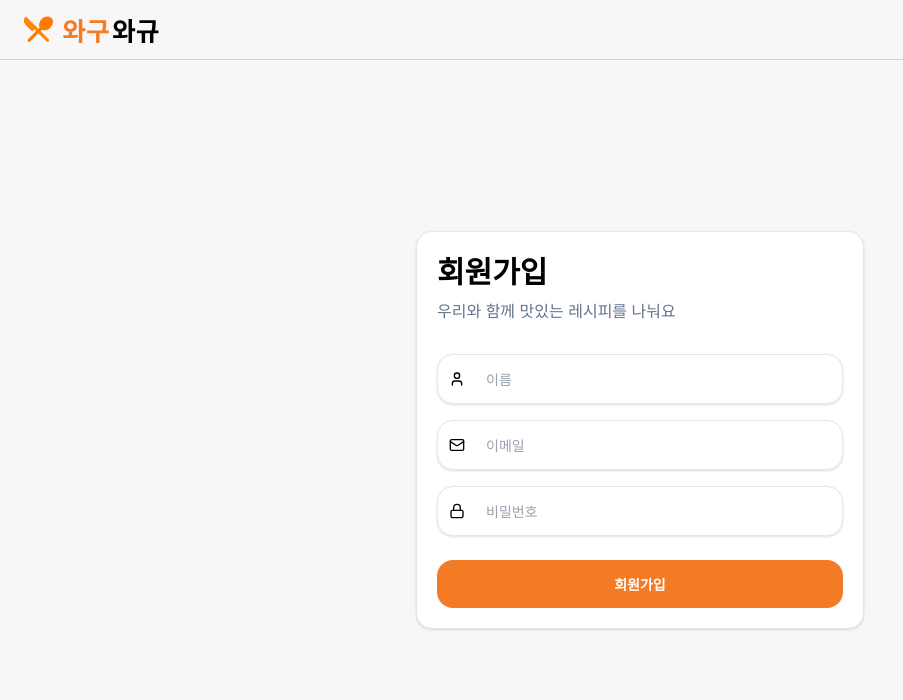
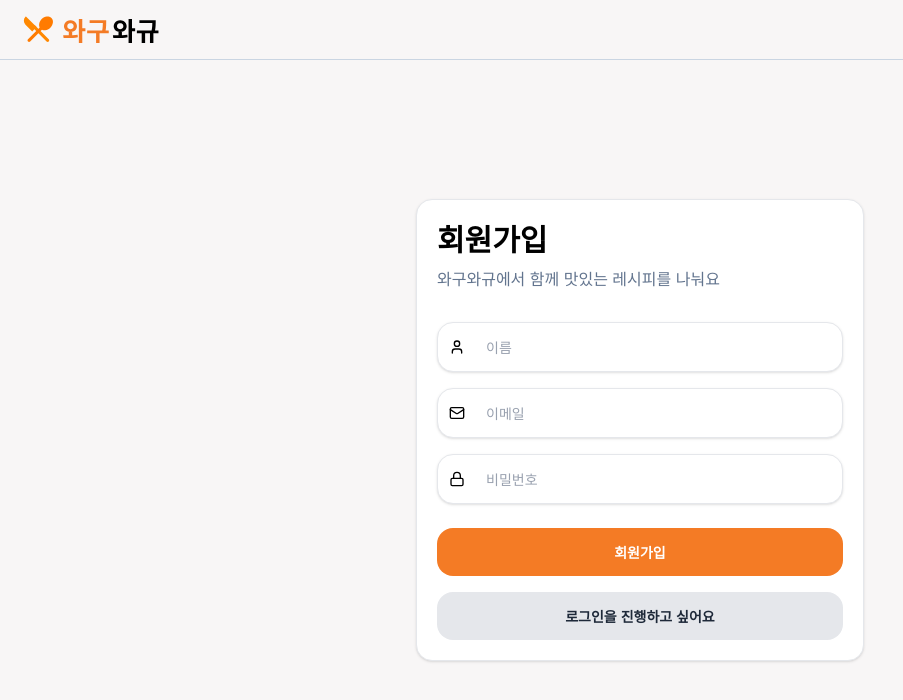
Before and after one commit to dango0812/menu-recommender, a Next.js app: page /sign-up in a window 1280 px wide. Shown: the top 700 px of the page, without its empty margins (0-903 px from the left). Built offline with nearby package versions, Linux system fonts and the light colour scheme; no server answers.

Commit message:
refactor: 회원가입 페이지 개선
- 회원가입 페이지 설명 문구 수정
- 로그인 진행 버튼 추가
- Action 경로 수정

```diff
--- a/services/sign-up-action.ts
+++ b/app/sign-up/action.ts
@@ -78,6 +78,6 @@ export async function signUpAction(data: { name: string; email: string; password
       }
     }
 
-    return { error: '회원가입 중 오류가 발생했어요.' };
+    return { error: '회원가입 중 문제가 발생했어요.' };
   }
 }
--- a/app/sign-up/page.tsx
+++ b/app/sign-up/page.tsx
@@ -1,6 +1,7 @@
-import { Card, Flex, Text } from '@/components/ui';
+import { Button, Card, Flex, Text } from '@/components/ui';
+import { ROUTES } from '@/constants/routes';
 
-import { SignUpForm } from './_components/sign-up-form';
+import { SignUpForm } from './sign-up-form';
 
 export default function SignUpPage() {
   return (
@@ -11,10 +12,13 @@ export default function SignUpPage() {
             <Text as="h1" className="text-3xl font-bold">
               회원가입
             </Text>
-            <Text className="text-slate-500">우리와 함께 맛있는 레시피를 나눠요</Text>
+            <Text className="text-slate-500">와구와규에서 함께 맛있는 레시피를 나눠요</Text>
           </Flex>
 
           <SignUpForm />
+          <Button href={ROUTES.AUTH.SIGN_IN} as="a" color={'gray'} fullWidth className="mt-4">
+            로그인을 진행하고 싶어요
+          </Button>
         </Card>
       </div>
     </main>
--- a/app/sign-up/_components/sign-up-form.tsx
+++ b/app/sign-up/sign-up-form.tsx
@@ -10,7 +10,8 @@ import { RHFFormProvider, RHFInput } from '@/components/common/react-hook-form';
 import { Button } from '@/components/ui/button';
 import { ROUTES } from '@/constants/routes';
 import { type SignUpFormSchema, signUpSchema } from '@/constants/schemas';
-import { signUpAction } from '@/services/sign-up-action';
+
+import { signUpAction } from './action';
 
 export function SignUpForm() {
   const router = useRouter();
```
